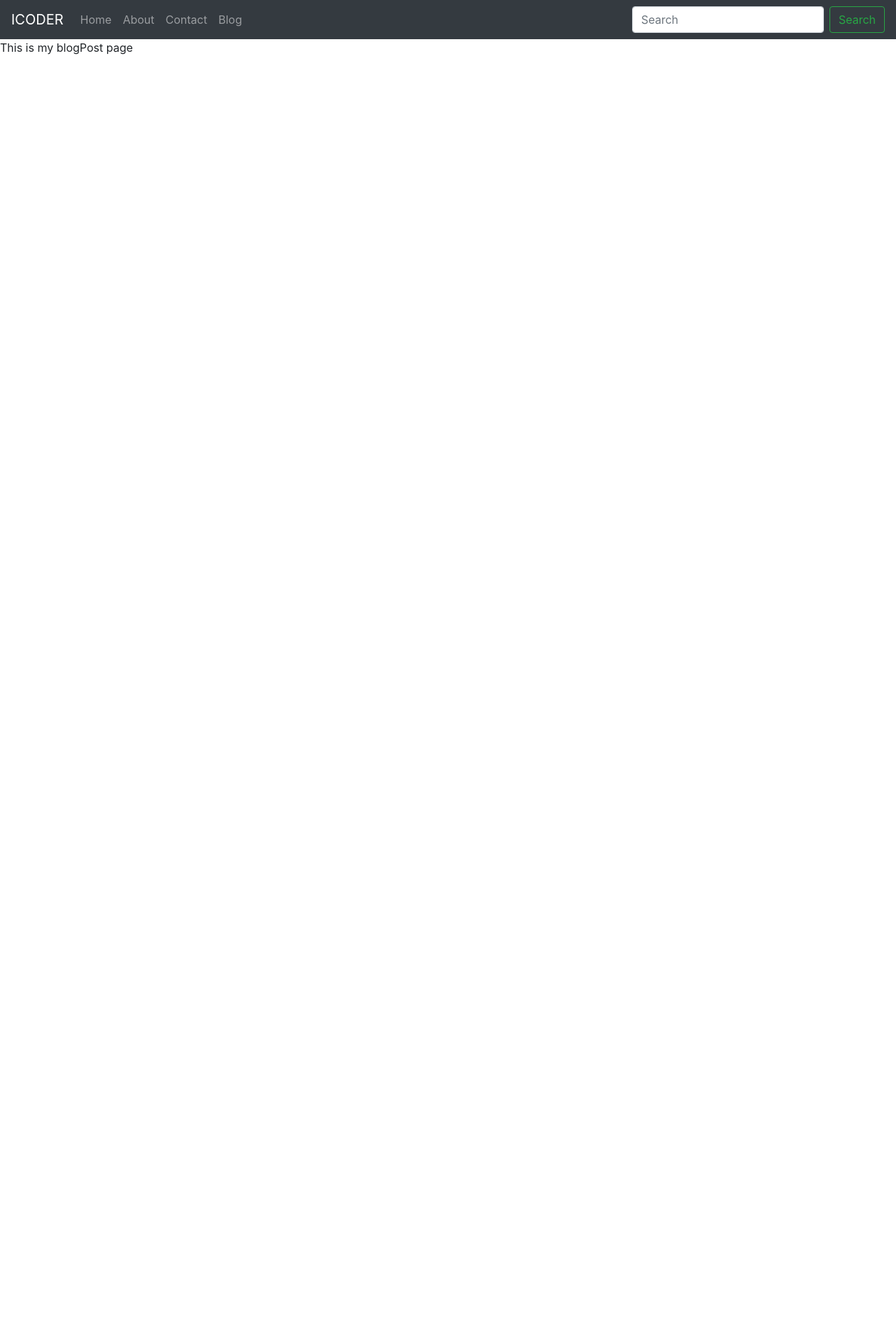
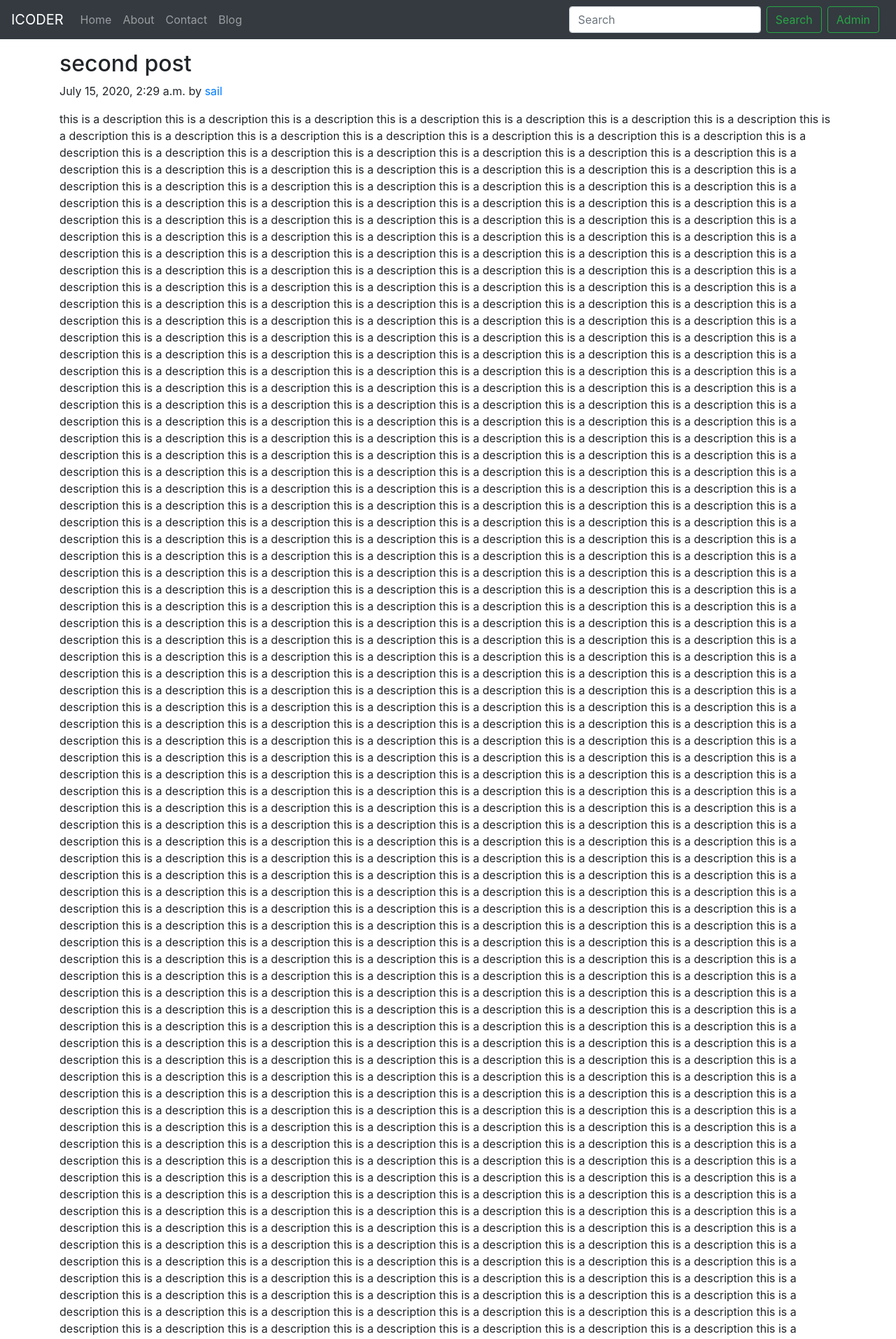
Before and after one commit to sailendra14/Icoder-blog, a Django app: a page that uses templates/base.html in a window 1280 px wide. Shown: the top 1913 px of the page at 70% size. Before the commit the page ends 78 px from the top, so only its background shows below. Run offline with Django 3.2, Linux system fonts and the light colour scheme; data comes from the database, SQL or seed files in the repository; both versions use the stored data as it was after the commit; some libraries are stand-ins or nearby versions.

Commit message:
vid 82 done

```diff
--- a/blog/views.py
+++ b/blog/views.py
@@ -9,4 +9,6 @@ def blogHome(request):
     return render(request, 'blog/blogHome.html', context)
 
 def blogPost(request, slug):
-    return render(request, 'blog/blogPost.html')
+    post = Post.objects.filter(slug=slug).first()
+    context = {'post': post}
+    return render(request, 'blog/blogPost.html', context)
--- a/templates/base.html
+++ b/templates/base.html
@@ -43,6 +43,7 @@
       <form class="form-inline my-2 my-lg-0">
         <input class="form-control mr-sm-2" type="search" placeholder="Search" aria-label="Search">
         <button class="btn btn-outline-success my-2 my-sm-0" type="submit">Search</button>
+        <a href="/admin" target="_blank" role="button" class="btn btn-outline-success my-2 m-2 my-sm-0">Admin</a>
       </form>
     </div>
   </nav>
--- a/templates/blog/blogPost.html
+++ b/templates/blog/blogPost.html
@@ -3,4 +3,17 @@
 {% block title %} Blog - Home {% endblock title %}
 
 
-{% block body %} This is my blogPost page   {% endblock body %}
+{% block body %}
+
+<div class="container my-3">
+<div class="blog-post">
+        <h2 class="blog-post-title">{{post.title}}</h2>
+        <p class="blog-post-meta">{{post.timeStamp}} by <a href="/about">{{post.author}}</a></p>
+
+        <p>{{post.content}}</p>
+        <hr>
+
+      </div>
+      </div>
+
+  {% endblock body %}
```
Also changed, not shown: db.sqlite3.
